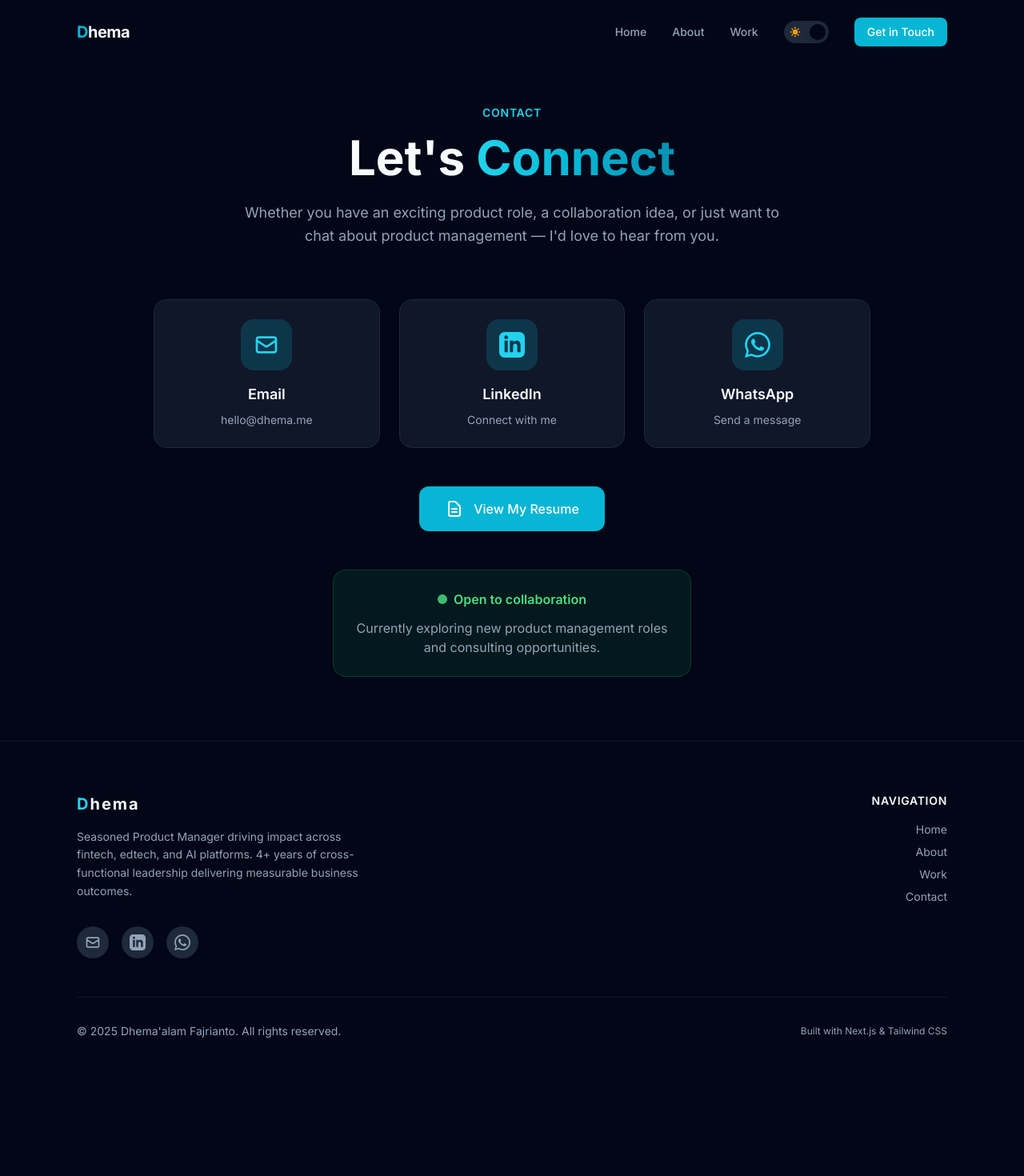
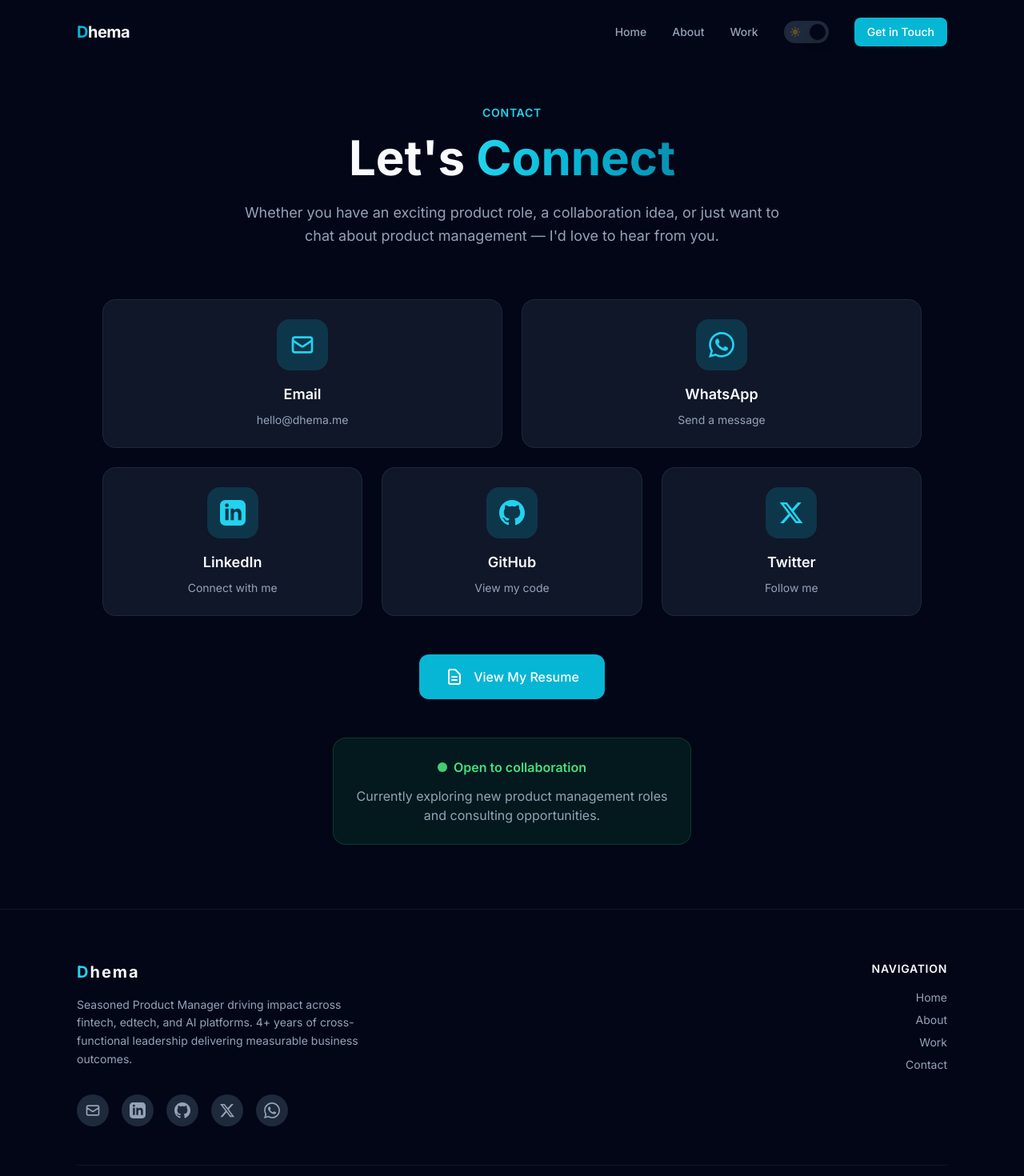
Before and after one commit to dhemalamf/daf-portfolio, a Next.js app: page /contact in a window 1280 px wide. Shown: the top 1470 px of the page at 80% size. Before the commit the page ends 1363 px from the top, so only its background shows below. Built offline with nearby package versions, Linux system fonts and the light colour scheme.

Commit message:
feat: Enhance theme toggle animations, add GitHub and Twitter links, and improve button visuals with icons.

```diff
--- a/src/app/contact/page.tsx
+++ b/src/app/contact/page.tsx
@@ -23,12 +23,12 @@ export default function ContactPage() {
                     </p>
                 </div>
 
-                {/* Contact Cards - Centered Grid */}
-                <div className="grid md:grid-cols-3 gap-6 max-w-4xl mx-auto mb-12">
-                    {/* Email */}
+                {/* Contact Cards - Bento Layout */}
+                <div className="grid grid-cols-2 md:grid-cols-6 gap-6 max-w-5xl mx-auto mb-12">
+                    {/* Email - Top Left (spans 3 cols on desktop) */}
                     <a
                         href={`mailto:${profile.email}`}
-                        className="group p-6 bg-muted/50 border border-border hover:border-accent/50 rounded-2xl transition-all duration-300 hover:-translate-y-1 text-center"
+                        className="group p-6 bg-muted/50 border border-border hover:border-accent/50 rounded-2xl transition-all duration-300 hover:-translate-y-1 text-center md:col-span-3"
                     >
                         <div className="w-16 h-16 bg-accent-500/20 rounded-2xl flex items-center justify-center mx-auto mb-4 group-hover:bg-accent-500/30 transition-colors">
                             <svg className="w-8 h-8 text-accent-400" fill="none" stroke="currentColor" viewBox="0 0 24 24">
@@ -39,12 +39,28 @@ export default function ContactPage() {
                         <p className="text-muted-foreground text-sm">{profile.email}</p>
                     </a>
 
-                    {/* LinkedIn */}
+                    {/* WhatsApp - Top Right (spans 3 cols on desktop, full width on mobile) */}
+                    <a
+                        href={profile.whatsapp}
+                        target="_blank"
+                        rel="noopener noreferrer"
+                        className="group p-6 bg-muted/50 border border-border hover:border-accent/50 rounded-2xl transition-all duration-300 hover:-translate-y-1 text-center col-span-2 md:col-span-3"
+                    >
+                        <div className="w-16 h-16 bg-accent-500/20 rounded-2xl flex items-center justify-center mx-auto mb-4 group-hover:bg-accent-500/30 transition-colors">
+                            <svg className="w-8 h-8 text-accent-400" fill="currentColor" viewBox="0 0 24 24">
+                                <path d="M.057 24l1.687-6.163c-1.041-1.804-1.588-3.849-1.587-5.946.003-6.556 5.338-11.891 11.893-11.891 3.181.001 6.167 1.24 8.413 3.488 2.245 2.248 3.481 5.236 3.48 8.414-.003 6.557-5.338 11.892-11.893 11.892-1.99-.001-3.951-.5-5.688-1.448l-6.305 1.654zm6.597-3.807c1.676.995 3.276 1.591 5.392 1.592 5.448 0 9.886-4.434 9.889-9.885.002-5.462-4.415-9.89-9.881-9.892-5.452 0-9.887 4.434-9.889 9.884-.001 2.225.651 3.891 1.746 5.634l-.999 3.648 3.742-.981zm11.387-5.464c-.074-.124-.272-.198-.57-.347-.297-.149-1.758-.868-2.031-.967-.272-.099-.47-.149-.669.149-.198.297-.768.967-.941 1.165-.173.198-.347.223-.644.074-.297-.149-1.255-.462-2.39-1.475-.883-.788-1.48-1.761-1.653-2.059-.173-.297-.018-.458.13-.606.134-.133.297-.347.446-.521.151-.172.2-.296.3-.495.099-.198.05-.372-.025-.521-.075-.148-.669-1.611-.916-2.206-.242-.579-.487-.501-.669-.51l-.57-.01c-.198 0-.52.074-.792.372s-1.04 1.016-1.04 2.479 1.065 2.876 1.213 3.074c.149.198 2.095 3.2 5.076 4.487.709.306 1.263.489 1.694.626.712.226 1.36.194 1.872.118.571-.085 1.758-.719 2.006-1.413.248-.695.248-1.29.173-1.414z" />
+                            </svg>
+                        </div>
+                        <h3 className="text-lg font-semibold mb-2 group-hover:text-accent-400 transition-colors">WhatsApp</h3>
+                        <p className="text-muted-foreground text-sm">Send a message</p>
+                    </a>
+
+                    {/* LinkedIn - Bottom Left (spans 2 cols on desktop) */}
                     <a
                         href={profile.linkedin}
                         target="_blank"
                         rel="noopener noreferrer"
-                        className="group p-6 bg-muted/50 border border-border hover:border-accent/50 rounded-2xl transition-all duration-300 hover:-translate-y-1 text-center"
+                        className="group p-6 bg-muted/50 border border-border hover:border-accent/50 rounded-2xl transition-all duration-300 hover:-translate-y-1 text-center md:col-span-2"
                     >
                         <div className="w-16 h-16 bg-accent-500/20 rounded-2xl flex items-center justify-center mx-auto mb-4 group-hover:bg-accent-500/30 transition-colors">
                             <svg className="w-8 h-8 text-accent-400" fill="currentColor" viewBox="0 0 24 24">
@@ -55,20 +71,36 @@ export default function ContactPage() {
                         <p className="text-muted-foreground text-sm">Connect with me</p>
                     </a>
 
-                    {/* WhatsApp */}
+                    {/* GitHub - Bottom Center (spans 2 cols on desktop) */}
                     <a
-                        href={profile.whatsapp}
+                        href={profile.github}
                         target="_blank"
                         rel="noopener noreferrer"
-                        className="group p-6 bg-muted/50 border border-border hover:border-accent/50 rounded-2xl transition-all duration-300 hover:-translate-y-1 text-center"
+                        className="group p-6 bg-muted/50 border border-border hover:border-accent/50 rounded-2xl transition-all duration-300 hover:-translate-y-1 text-center md:col-span-2"
                     >
                         <div className="w-16 h-16 bg-accent-500/20 rounded-2xl flex items-center justify-center mx-auto mb-4 group-hover:bg-accent-500/30 transition-colors">
                             <svg className="w-8 h-8 text-accent-400" fill="currentColor" viewBox="0 0 24 24">
-                                <path d="M.057 24l1.687-6.163c-1.041-1.804-1.588-3.849-1.587-5.946.003-6.556 5.338-11.891 11.893-11.891 3.181.001 6.167 1.24 8.413 3.488 2.245 2.248 3.481 5.236 3.48 8.414-.003 6.557-5.338 11.892-11.893 11.892-1.99-.001-3.951-.5-5.688-1.448l-6.305 1.654zm6.597-3.807c1.676.995 3.276 1.591 5.392 1.592 5.448 0 9.886-4.434 9.889-9.885.002-5.462-4.415-9.89-9.881-9.892-5.452 0-9.887 4.434-9.889 9.884-.001 2.225.651 3.891 1.746 5.634l-.999 3.648 3.742-.981zm11.387-5.464c-.074-.124-.272-.198-.57-.347-.297-.149-1.758-.868-2.031-.967-.272-.099-.47-.149-.669.149-.198.297-.768.967-.941 1.165-.173.198-.347.223-.644.074-.297-.149-1.255-.462-2.39-1.475-.883-.788-1.48-1.761-1.653-2.059-.173-.297-.018-.458.13-.606.134-.133.297-.347.446-.521.151-.172.2-.296.3-.495.099-.198.05-.372-.025-.521-.075-.148-.669-1.611-.916-2.206-.242-.579-.487-.501-.669-.51l-.57-.01c-.198 0-.52.074-.792.372s-1.04 1.016-1.04 2.479 1.065 2.876 1.213 3.074c.149.198 2.095 3.2 5.076 4.487.709.306 1.263.489 1.694.626.712.226 1.36.194 1.872.118.571-.085 1.758-.719 2.006-1.413.248-.695.248-1.29.173-1.414z" />
+                                <path d="M12 0c-6.626 0-12 5.373-12 12 0 5.302 3.438 9.8 8.207 11.387.599.111.793-.261.793-.577v-2.234c-3.338.726-4.033-1.416-4.033-1.416-.546-1.387-1.333-1.756-1.333-1.756-1.089-.745.083-.729.083-.729 1.205.084 1.839 1.237 1.839 1.237 1.07 1.834 2.807 1.304 3.492.997.107-.775.418-1.305.762-1.604-2.665-.305-5.467-1.334-5.467-5.931 0-1.311.469-2.381 1.236-3.221-.124-.303-.535-1.524.117-3.176 0 0 1.008-.322 3.301 1.23.957-.266 1.983-.399 3.003-.404 1.02.005 2.047.138 3.006.404 2.291-1.552 3.297-1.23 3.297-1.23.653 1.653.242 2.874.118 3.176.77.84 1.235 1.911 1.235 3.221 0 4.609-2.807 5.624-5.479 5.921.43.372.823 1.102.823 2.222v3.293c0 .319.192.694.801.576 4.765-1.589 8.199-6.086 8.199-11.386 0-6.627-5.373-12-12-12z" />
                             </svg>
                         </div>
-                        <h3 className="text-lg font-semibold mb-2 group-hover:text-accent-400 transition-colors">WhatsApp</h3>
-                        <p className="text-muted-foreground text-sm">Send a message</p>
+                        <h3 className="text-lg font-semibold mb-2 group-hover:text-accent-400 transition-colors">GitHub</h3>
+                        <p className="text-muted-foreground text-sm">View my code</p>
+                    </a>
+
+                    {/* Twitter - Bottom Right (spans 2 cols on desktop) */}
+                    <a
+                        href={profile.twitter}
+                        target="_blank"
+                        rel="noopener noreferrer"
+                        className="group p-6 bg-muted/50 border border-border hover:border-accent/50 rounded-2xl transition-all duration-300 hover:-translate-y-1 text-center col-span-2 md:col-span-2"
+                    >
+                        <div className="w-16 h-16 bg-accent-500/20 rounded-2xl flex items-center justify-center mx-auto mb-4 group-hover:bg-accent-500/30 transition-colors">
+                            <svg className="w-8 h-8 text-accent-400" fill="currentColor" viewBox="0 0 24 24">
+                                <path d="M18.244 2.25h3.308l-7.227 8.26 8.502 11.24H16.17l-5.214-6.817L4.99 21.75H1.68l7.73-8.835L1.254 2.25H8.08l4.713 6.231zm-1.161 17.52h1.833L7.084 4.126H5.117z" />
+                            </svg>
+                        </div>
+                        <h3 className="text-lg font-semibold mb-2 group-hover:text-accent-400 transition-colors">Twitter</h3>
+                        <p className="text-muted-foreground text-sm">Follow me</p>
                     </a>
                 </div>
 
--- a/src/app/globals.css
+++ b/src/app/globals.css
@@ -66,6 +66,9 @@
 
   * {
     @apply border-border;
+    transition-property: background-color, border-color, fill, stroke;
+    transition-timing-function: ease-in-out;
+    transition-duration: 500ms;
   }
 
   html {
@@ -73,7 +76,7 @@
   }
 
   body {
-    @apply bg-background text-foreground antialiased transition-colors duration-300;
+    @apply bg-background text-foreground antialiased;
   }
 
   ::selection {
--- a/src/app/layout.tsx
+++ b/src/app/layout.tsx
@@ -28,7 +28,6 @@ export default function RootLayout({
                     attribute="class"
                     defaultTheme="dark"
                     enableSystem
-                    disableTransitionOnChange
                 >
                     <Navigation />
                     <main className="flex-grow">
--- a/src/components/Footer.tsx
+++ b/src/components/Footer.tsx
@@ -42,6 +42,28 @@ export default function Footer() {
                             >
                                 <svg className="w-5 h-5" fill="currentColor" viewBox="0 0 24 24">
                                     <path d="M19 0h-14c-2.761 0-5 2.239-5 5v14c0 2.761 2.239 5 5 5h14c2.762 0 5-2.239 5-5v-14c0-2.761-2.238-5-5-5zm-11 19h-3v-11h3v11zm-1.5-12.268c-.966 0-1.75-.79-1.75-1.764s.784-1.764 1.75-1.764 1.75.79 1.75 1.764-.783 1.764-1.75 1.764zm13.5 12.268h-3v-5.604c0-3.368-4-3.113-4 0v5.604h-3v-11h3v1.765c1.396-2.586 7-2.777 7 2.476v6.759z" />
+                                </svg>
+                            </a>
+                            <a
+                                href={profile.github}
+                                target="_blank"
+                                rel="noopener noreferrer"
+                                className="w-10 h-10 rounded-full bg-muted flex items-center justify-center text-muted-foreground hover:bg-accent hover:text-accent-foreground transition-all hover-lift"
+                                aria-label="GitHub"
+                            >
+                                <svg className="w-5 h-5" fill="currentColor" viewBox="0 0 24 24">
+                                    <path d="M12 0c-6.626 0-12 5.373-12 12 0 5.302 3.438 9.8 8.207 11.387.599.111.793-.261.793-.577v-2.234c-3.338.726-4.033-1.416-4.033-1.416-.546-1.387-1.333-1.756-1.333-1.756-1.089-.745.083-.729.083-.729 1.205.084 1.839 1.237 1.839 1.237 1.07 1.834 2.807 1.304 3.492.997.107-.775.418-1.305.762-1.604-2.665-.305-5.467-1.334-5.467-5.931 0-1.311.469-2.381 1.236-3.221-.124-.303-.535-1.524.117-3.176 0 0 1.008-.322 3.301 1.23.957-.266 1.983-.399 3.003-.404 1.02.005 2.047.138 3.006.404 2.291-1.552 3.297-1.23 3.297-1.23.653 1.653.242 2.874.118 3.176.77.84 1.235 1.911 1.235 3.221 0 4.609-2.807 5.624-5.479 5.921.43.372.823 1.102.823 2.222v3.293c0 .319.192.694.801.576 4.765-1.589 8.199-6.086 8.199-11.386 0-6.627-5.373-12-12-12z" />
+                                </svg>
+                            </a>
+                            <a
+                                href={profile.twitter}
+                                target="_blank"
+                                rel="noopener noreferrer"
+                                className="w-10 h-10 rounded-full bg-muted flex items-center justify-center text-muted-foreground hover:bg-accent hover:text-accent-foreground transition-all hover-lift"
+                                aria-label="Twitter"
+                            >
+                                <svg className="w-5 h-5" fill="currentColor" viewBox="0 0 24 24">
+                                    <path d="M18.244 2.25h3.308l-7.227 8.26 8.502 11.24H16.17l-5.214-6.817L4.99 21.75H1.68l7.73-8.835L1.254 2.25H8.08l4.713 6.231zm-1.161 17.52h1.833L7.084 4.126H5.117z" />
                                 </svg>
                             </a>
                             <a
--- a/src/components/Navigation.tsx
+++ b/src/components/Navigation.tsx
@@ -72,24 +72,24 @@ export default function Navigation() {
                         {/* Theme Toggle Switch */}
                         <button
                             onClick={() => setTheme(theme === 'dark' ? 'light' : 'dark')}
-                            className={`relative w-14 h-7 rounded-full p-1 transition-colors duration-300 ${theme === 'dark' ? 'bg-muted hover:bg-muted/80' : 'bg-slate-300 hover:bg-slate-400'
+                            className={`relative w-14 h-7 rounded-full p-1 transition-all duration-500 ease-in-out ${theme === 'dark' ? 'bg-muted hover:bg-muted/80' : 'bg-slate-300 hover:bg-slate-400'
                                 }`}
                             aria-label="Toggle theme"
                         >
                             {/* Toggle track icons */}
-                            <span className="absolute left-1.5 top-1/2 -translate-y-1/2 text-amber-500">
+                            <span className={`absolute left-1.5 top-1/2 -translate-y-1/2 text-amber-500 transition-opacity duration-500 ${theme === 'dark' ? 'opacity-30' : 'opacity-100'}`}>
                                 <svg className="w-4 h-4" fill="currentColor" viewBox="0 0 20 20">
                                     <path fillRule="evenodd" d="M10 2a1 1 0 011 1v1a1 1 0 11-2 0V3a1 1 0 011-1zm4 8a4 4 0 11-8 0 4 4 0 018 0zm-.464 4.95l.707.707a1 1 0 001.414-1.414l-.707-.707a1 1 0 00-1.414 1.414zm2.12-10.607a1 1 0 010 1.414l-.706.707a1 1 0 11-1.414-1.414l.707-.707a1 1 0 011.414 0zM17 11a1 1 0 100-2h-1a1 1 0 100 2h1zm-7 4a1 1 0 011 1v1a1 1 0 11-2 0v-1a1 1 0 011-1zM5.05 6.464A1 1 0 106.465 5.05l-.708-.707a1 1 0 00-1.414 1.414l.707.707zm1.414 8.486l-.707.707a1 1 0 01-1.414-1.414l.707-.707a1 1 0 011.414 1.414zM4 11a1 1 0 100-2H3a1 1 0 000 2h1z" clipRule="evenodd" />
                                 </svg>
                             </span>
-                            <span className="absolute right-1.5 top-1/2 -translate-y-1/2 text-indigo-400">
+                            <span className={`absolute right-1.5 top-1/2 -translate-y-1/2 text-indigo-400 transition-opacity duration-500 ${theme === 'dark' ? 'opacity-100' : 'opacity-30'}`}>
                                 <svg className="w-4 h-4" fill="currentColor" viewBox="0 0 20 20">
                                     <path d="M17.293 13.293A8 8 0 016.707 2.707a8.001 8.001 0 1010.586 10.586z" />
                                 </svg>
                             </span>
                             {/* Toggle knob */}
                             <span
-                                className={`block w-5 h-5 bg-background rounded-full shadow-md transform transition-transform duration-300 ${theme === 'dark' ? 'translate-x-7' : 'translate-x-0'
+                                className={`block w-5 h-5 bg-background rounded-full shadow-lg transform transition-all duration-500 ease-in-out ${theme === 'dark' ? 'translate-x-7' : 'translate-x-0'
                                     }`}
                             />
                         </button>
@@ -107,22 +107,22 @@ export default function Navigation() {
                         {/* Mobile Theme Toggle Switch */}
                         <button
                             onClick={() => setTheme(theme === 'dark' ? 'light' : 'dark')}
-                            className={`relative w-12 h-6 rounded-full p-0.5 transition-colors duration-300 ${theme === 'dark' ? 'bg-muted' : 'bg-slate-300'
+                            className={`relative w-12 h-6 rounded-full p-0.5 transition-all duration-500 ease-in-out ${theme === 'dark' ? 'bg-muted' : 'bg-slate-300'
                                 }`}
                             aria-label="Toggle theme"
                         >
-                            <span className="absolute left-1 top-1/2 -translate-y-1/2 text-amber-500">
+                            <span className={`absolute left-1 top-1/2 -translate-y-1/2 text-amber-500 transition-opacity duration-500 ${theme === 'dark' ? 'opacity-30' : 'opacity-100'}`}>
                                 <svg className="w-3.5 h-3.5" fill="currentColor" viewBox="0 0 20 20">
                                     <path fillRule="evenodd" d="M10 2a1 1 0 011 1v1a1 1 0 11-2 0V3a1 1 0 011-1zm4 8a4 4 0 11-8 0 4 4 0 018 0zm-.464 4.95l.707.707a1 1 0 001.414-1.414l-.707-.707a1 1 0 00-1.414 1.414zm2.12-10.607a1 1 0 010 1.414l-.706.707a1 1 0 11-1.414-1.414l.707-.707a1 1 0 011.414 0zM17 11a1 1 0 100-2h-1a1 1 0 100 2h1zm-7 4a1 1 0 011 1v1a1 1 0 11-2 0v-1a1 1 0 011-1zM5.05 6.464A1 1 0 106.465 5.05l-.708-.707a1 1 0 00-1.414 1.414l.707.707zm1.414 8.486l-.707.707a1 1 0 01-1.414-1.414l.707-.707a1 1 0 011.414 1.414zM4 11a1 1 0 100-2H3a1 1 0 000 2h1z" clipRule="evenodd" />
                                 </svg>
                             </span>
-                            <span className="absolute right-1 top-1/2 -translate-y-1/2 text-indigo-400">
+                            <span className={`absolute right-1 top-1/2 -translate-y-1/2 text-indigo-400 transition-opacity duration-500 ${theme === 'dark' ? 'opacity-100' : 'opacity-30'}`}>
                                 <svg className="w-3.5 h-3.5" fill="currentColor" viewBox="0 0 20 20">
                                     <path d="M17.293 13.293A8 8 0 016.707 2.707a8.001 8.001 0 1010.586 10.586z" />
                                 </svg>
                             </span>
                             <span
-                                className={`block w-5 h-5 bg-background rounded-full shadow-md transform transition-transform duration-300 ${theme === 'dark' ? 'translate-x-6' : 'translate-x-0'
+                                className={`block w-5 h-5 bg-background rounded-full shadow-lg transform transition-all duration-500 ease-in-out ${theme === 'dark' ? 'translate-x-6' : 'translate-x-0'
                                     }`}
                             />
                         </button>
--- a/src/data/profile.ts
+++ b/src/data/profile.ts
@@ -10,6 +10,8 @@ I thrive in both startup and consulting environments, leading cross-functional t
     linkedin: "https://www.linkedin.com/in/dhemalamf/",
     whatsapp: "https://wa.me/6281313095302",
     resume: "https://drive.google.com/file/d/1Q26ZrHd4_368xNdhslPehsPk_c3D7tZQ/view?usp=drive_link",
+    github: "https://github.com/dhemalamf",
+    twitter: "https://x.com/alam_dhema",
     location: "Indonesia",
 }
 
```
Also changed, not shown: src/app/about/page.tsx (+9 -3 lines), src/app/page.tsx (+8 -2 lines).
